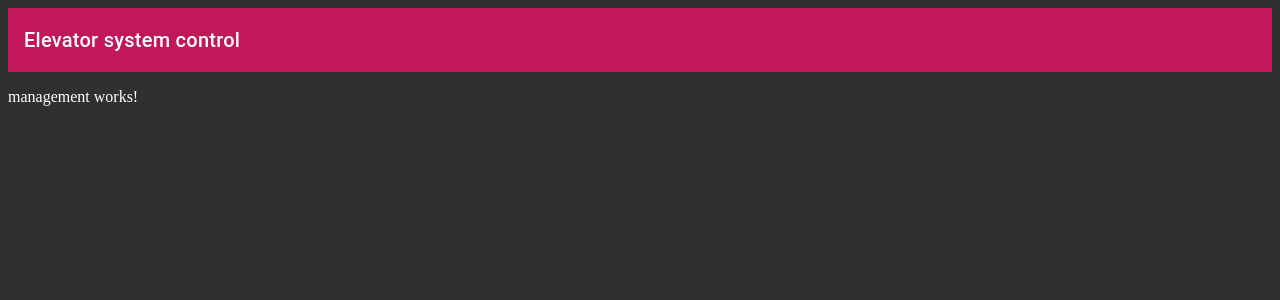
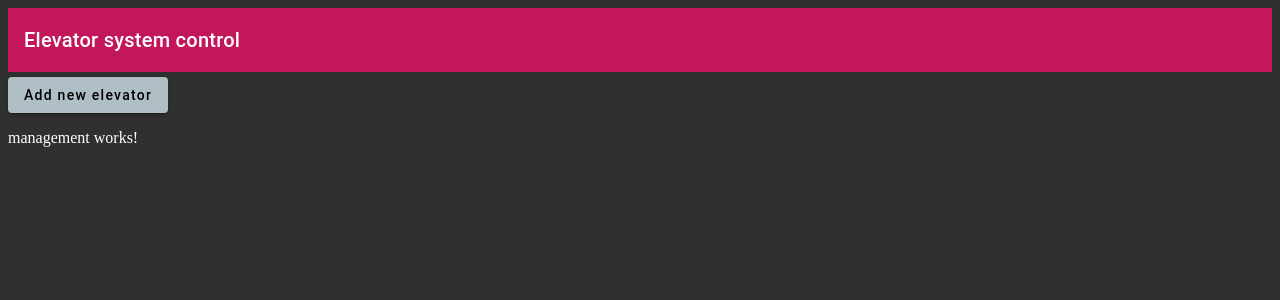
Before and after one commit to marcin7848/ElevatorSystemControl, an Angular app in the folder elevator-angular/: page / in a window 1280 px wide. Shown: the top 300 px of the page. Built offline with nearby package versions, Linux system fonts and the light colour scheme.

Commit message:
add new evelvator button

```diff
--- a/elevator-angular/src/app/app.module.ts
+++ b/elevator-angular/src/app/app.module.ts
@@ -4,6 +4,7 @@ import { BrowserModule } from '@angular/platform-browser';
 import { AppComponent } from './app.component';
 import {MatToolbarModule} from '@angular/material/toolbar';
 import { AppRoutingModule } from './app-routing.module';
+import {ElevatorManagementModule} from "./elevator-management/elevator-management.module";
 
 @NgModule({
   declarations: [
@@ -11,6 +12,7 @@ import { AppRoutingModule } from './app-routing.module';
   ],
   imports: [
     BrowserModule,
+    ElevatorManagementModule,
     MatToolbarModule,
     AppRoutingModule
   ],
--- a/elevator-angular/src/app/elevator-management/management/management.component.css
+++ b/elevator-angular/src/app/elevator-management/management/management.component.css
@@ -0,0 +1,3 @@
+.add-new-elevator-button{
+  margin-top: 5px;
+}
--- a/elevator-angular/src/app/elevator-management/management/management.component.html
+++ b/elevator-angular/src/app/elevator-management/management/management.component.html
@@ -1 +1,5 @@
+<div>
+  <button mat-raised-button color="accent" class="add-new-elevator-button">Add new elevator</button>
+</div>
+
 <p>management works!</p>
```
Also changed, not shown: elevator-angular/src/app/elevator-management/elevator-management.module.ts (+4 -4 lines).
